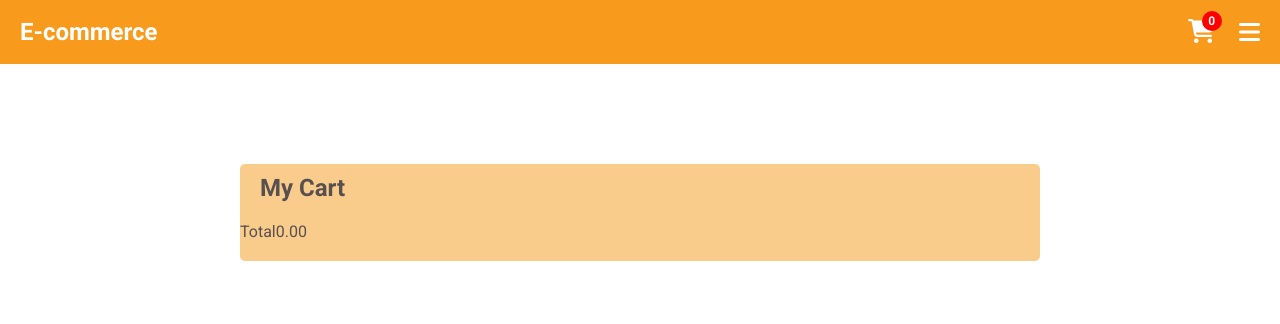
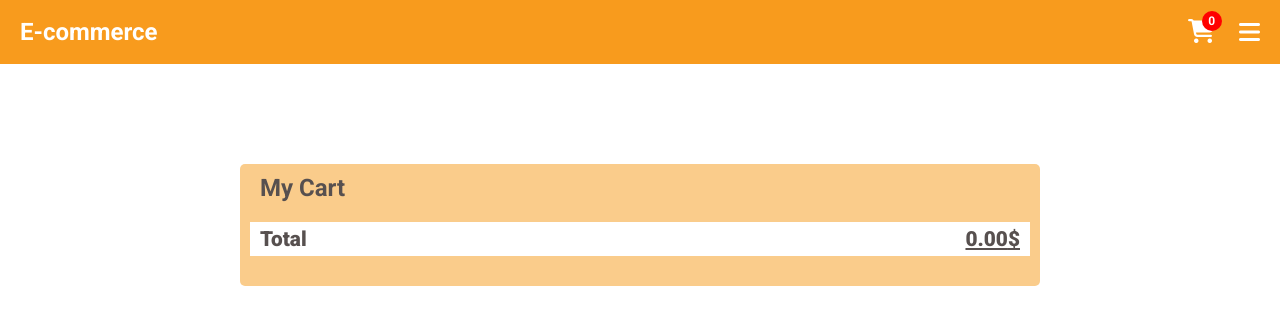
Before and after one commit to errami01/e-shop, a React (Create React App) app: page /cart in a window 1280 px wide. Shown: the top 324 px of the page. Built offline with nearby package versions, Linux system fonts and the light colour scheme.

Commit message:
Style total-cart

```diff
--- a/src/pages/Cart.css
+++ b/src/pages/Cart.css
@@ -13,6 +13,21 @@
     background-color: rgb(250, 204, 139);
     padding-bottom: 20px;
     border-radius: 5px;
+}
+.total-cart{
+    display: flex;
+    justify-content: space-between;
+    align-items: center;
+    padding : 5px 10px;
+    background-color: white;
+    margin: 10px;
+    color: var(--text-color);
+    font-size: 1.3em;
+    font-weight: 900;
+}
+/* .total-label-cart{
 
-
+} */
+.amount-cart{
+    text-decoration: underline;
 }
--- a/src/pages/Cart.js
+++ b/src/pages/Cart.js
@@ -16,7 +16,7 @@ export default function Cart(){
                 {cartItemsElements}
                 <div className="total-cart">
                     <span className="total-label-cart">Total</span>
-                    <span className="amount-cart">{totalAmount.toFixed(2)}</span>
+                    <span className="amount-cart">{totalAmount.toFixed(2)}$</span>
                 </div>
             </div>
 
```
